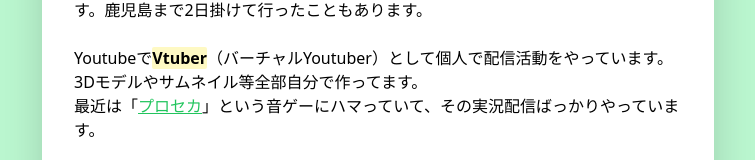
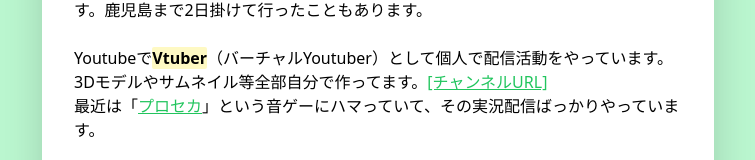
Before and after one commit to rint1925/rint-portfolio-website, a Nuxt app: page /more-about in a window 1280 px wide. Shown: the part 570-730 px from the top of the page, without its empty margins (262-1017 px from the left). Built offline with nearby package versions, Linux system fonts and the light colour scheme.

Commit message:
updated aboutme

```diff
--- a/pages/more-about.vue
+++ b/pages/more-about.vue
@@ -14,7 +14,7 @@
             <p>電車に乗って<em>一人旅</em>をするのが好きです。知らない土地の景色を車窓から眺めているのが好きで、JRの「<a href="https://railway.jr-central.co.jp/tickets/youth18-ticket/" target="_blank" rel="noopener noreferrer">青春18きっぷ</a>」を買って在来線で遠くまで旅行することがあります。鹿児島まで2日掛けて行ったこともあります。</p>
             <br>
             <p>Youtubeで<em>Vtuber</em>（バーチャルYoutuber）として個人で配信活動をやっています。</p>
-            <p>3Dモデルやサムネイル等全部自分で作ってます。</p>
+            <p>3Dモデルやサムネイル等全部自分で作ってます。<a href="https://bit.ly/3xpkY0X" target="_blank" rel="noopener noreferrer">[チャンネルURL]</a></p>
             <p>最近は「<a href="https://pjsekai.sega.jp/" target="_blank" rel="noopener noreferrer">プロセカ</a>」という音ゲーにハマっていて、その実況配信ばっかりやっています。</p>
 
           <h3 class="mt-16 mb-6">長所</h3>
```
